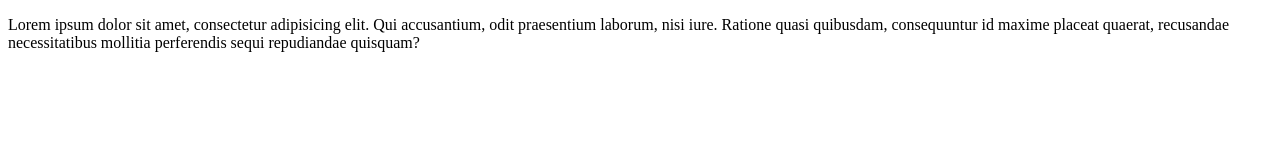
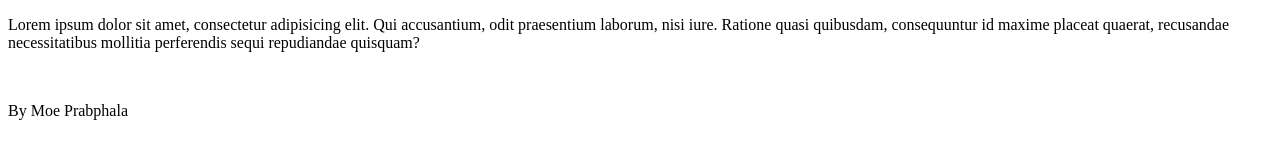
Before and after one commit to moeprab/git-demo, a plain HTML site: page index.html in a window 1280 px wide. Drawn offline with Linux system fonts and the light colour scheme.

Commit message:
Add author

```diff
--- a/index.html
+++ b/index.html
@@ -5,7 +5,7 @@
     <title>Git Demo</title>
 </head>
 <body>
-   <p class="git">Lorem ipsum dolor sit amet, consectetur adipisicing elit. Qui accusantium, odit praesentium laborum, nisi iure. Ratione quasi quibusdam, consequuntur id maxime placeat quaerat, recusandae necessitatibus mollitia perferendis sequi repudiandae quisquam?</p>
-
+   <p class="git">Lorem ipsum dolor sit amet, consectetur adipisicing elit. Qui accusantium, odit praesentium laborum, nisi iure. Ratione quasi quibusdam, consequuntur id maxime placeat quaerat, recusandae necessitatibus mollitia perferendis sequi repudiandae quisquam?</p><br>
+   <p>By Moe Prabphala</p>
 </body>
 </html>
```
